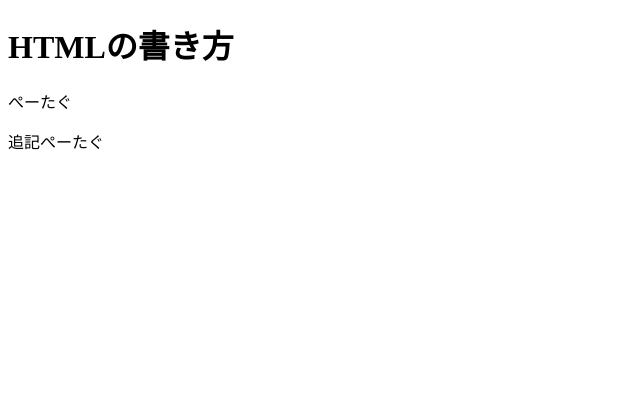
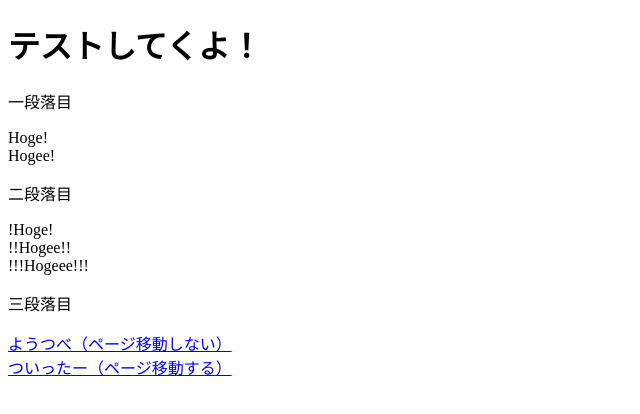
Before and after one commit to S-River/TestProject, a plain HTML site: page index.html in a window 1280 px wide. Shown: the whole page, without its empty margins (0-640 px from the left). Drawn offline with Linux system fonts and the light colour scheme.

Commit message:
tesy_commit

```diff
--- a/index.html
+++ b/index.html
@@ -2,11 +2,23 @@
 <html lang="ja">
 	<head>
 		<meta charset="UTF-8"/>
-		<title>タイトル</title>
+		<title>テストページ</title>
 	</head>
 	<body>
-		<h1>HTMLの書き方</h1>
-		<p>ぺーたぐ</p>
-		<p>追記ぺーたぐ</p>
+		<h1>テストしてくよ！</h1>
+		<p>一段落目</p>
+		<main>
+			Hoge!<br>
+			Hogee!<br>
+
+			<p>二段落目</p>
+			!Hoge!<br>
+			!!Hogee!!<br>
+			!!!Hogeee!!!<br>
+
+			<p>三段落目</p>
+			<a href="https://www.youtube.com/">ようつべ（ページ移動しない）</a><br>
+			<a href="https://twitter.com/" target="_blank">ついったー（ページ移動する）</a>
+		</main>
 	</body>
 </html>
```
